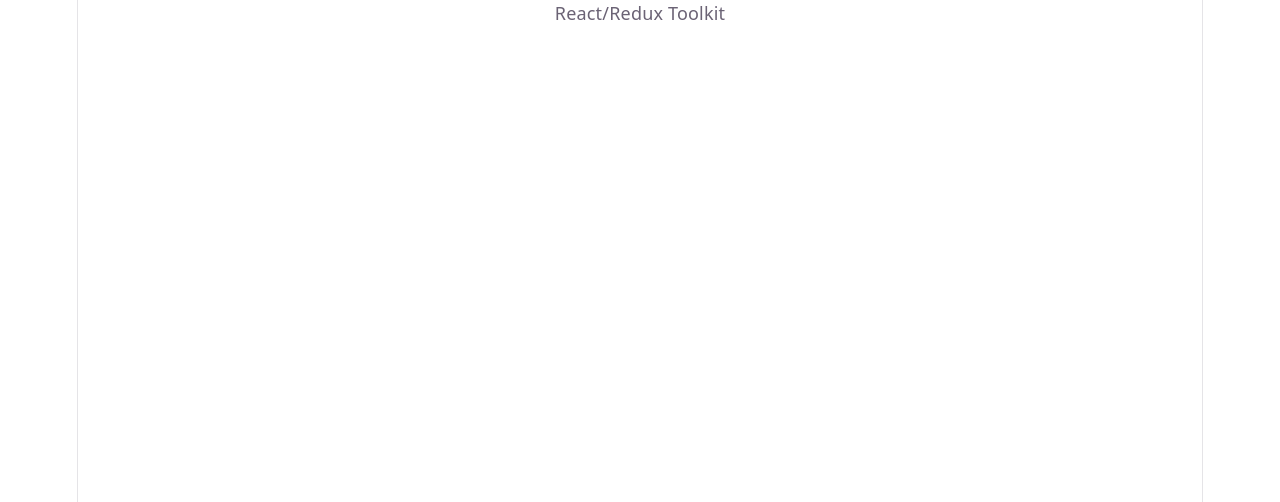
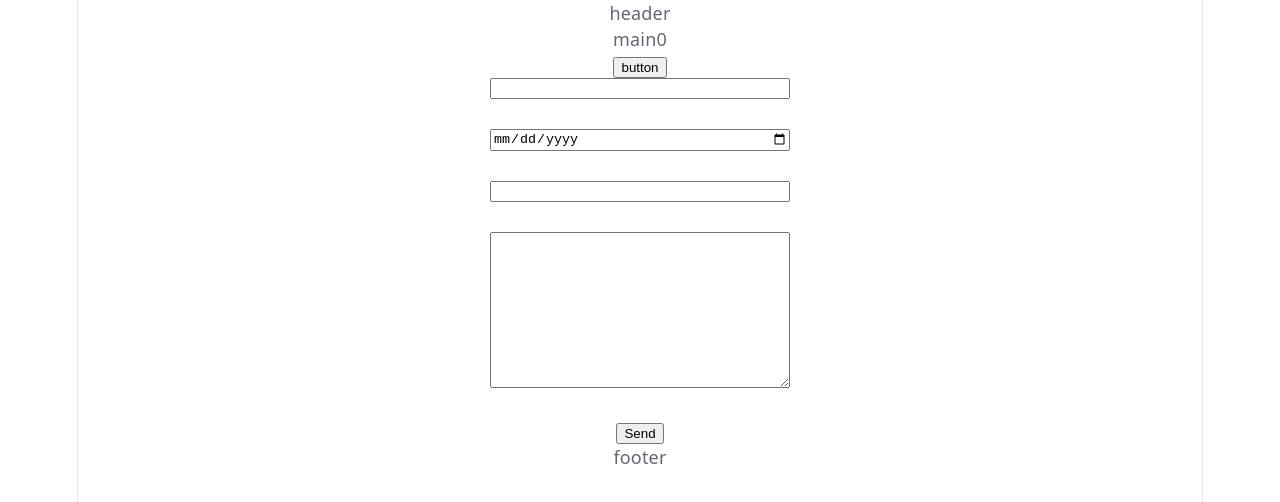
Before and after one commit to Assylzhan91/react-redux-toolkit, a React (Vite) app: page / in a window 1280 px wide. Shown: the top 502 px of the page. Built offline with nearby package versions, Linux system fonts and the light colour scheme.

Commit message:
add form data

```diff
--- a/src/App.tsx
+++ b/src/App.tsx
@@ -1,9 +1,31 @@
+import { useEffect, useState } from "react";
+
+import { Button } from "./components/Button/Button.tsx";
 import "./App.css";
+import { JournalForm } from "./components/JournalForm/JournalForm.tsx";
 
 function App() {
-  console.log("text", 1);
+  const [timerKey, setTimerKey] = useState(0);
 
-  return <>React/Redux Toolkit</>;
+  useEffect(() => {
+    const interval = setInterval(() => {
+      setTimerKey((prevKey) => prevKey + 1);
+    }, 10000);
+
+    return () => clearInterval(interval);
+  }, []);
+
+  return (
+    <>
+      <header>header</header>
+      <main>
+        main{timerKey}
+        <Button key={timerKey} onClick={() => console.log("asdas")} text="button"></Button>
+        <JournalForm></JournalForm>
+      </main>
+      <footer>footer</footer>
+    </>
+  );
 }
 
 export default App;
--- /dev/null
+++ b/src/components/Button/Button.tsx
@@ -0,0 +1,16 @@
+import type { JSX, MouseEventHandler } from "react";
+
+interface ButtonProps {
+  text: string;
+  onClick: MouseEventHandler<HTMLButtonElement>;
+}
+
+export const Button = ({ text, onClick }: ButtonProps): JSX.Element => {
+  return (
+    <div>
+      <button onClick={onClick} className="button accent">
+        {text}
+      </button>
+    </div>
+  );
+};
--- /dev/null
+++ b/src/components/JournalForm/JournalForm.scss
@@ -0,0 +1,7 @@
+.journal {
+  display: flex;
+  flex-direction: column;
+  gap: 30px;
+  width: 300px;
+  margin: auto;
+}
--- /dev/null
+++ b/src/components/JournalForm/JournalForm.tsx
@@ -0,0 +1,29 @@
+import { type SyntheticEvent, useState } from "react";
+import "./JournalForm.scss";
+import { Button } from "../Button/Button.tsx";
+
+export const JournalForm = () => {
+  const [inputData, setInputData] = useState("");
+
+  const addJournal = (e: SyntheticEvent<HTMLFormElement>) => {
+    e.preventDefault();
+    const formData = new FormData(e.currentTarget);
+    const data = Object.fromEntries(formData.entries());
+    console.log("Данные формы:", data);
+  };
+
+  return (
+    <form className="journal" onSubmit={(e) => addJournal(e)}>
+      <input type="text" name="title" />
+      <input type="date" name="date" />
+      <input
+        name="tag"
+        type="text"
+        value={inputData}
+        onChange={(e) => setInputData(e.target.value)}
+      />
+      <textarea name="post" id="" cols={30} rows={10}></textarea>
+      <Button text="Send" onClick={() => console.log("asdsa")}></Button>
+    </form>
+  );
+};
```
Also changed, not shown: src/components/main.ts (added).
